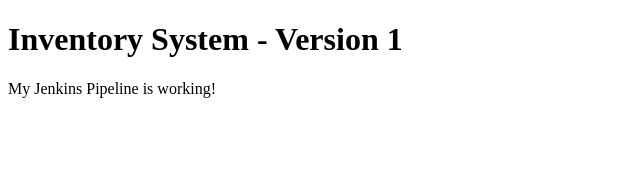
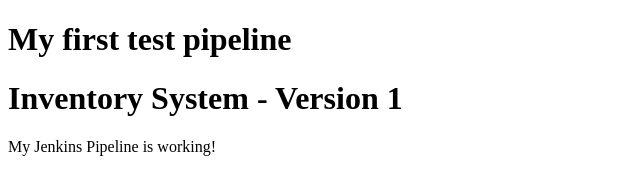
Before and after one commit to ChanakaDeshan/demo-jenkins-pipline1, a plain HTML site: page index.html in a window 1280 px wide. Shown: the whole page, without its empty margins (0-640 px from the left). Drawn offline with Linux system fonts and the light colour scheme.

Commit message:
Add header for test pipeline in index.html

```diff
--- a/index.html
+++ b/index.html
@@ -1,6 +1,7 @@
 <!DOCTYPE html>
 <html>
 <body>
+    <h1>My first test pipeline</h1>
     <h1>Inventory System - Version 1</h1>
     <p>My Jenkins Pipeline is working!</p>
 </body>
```
